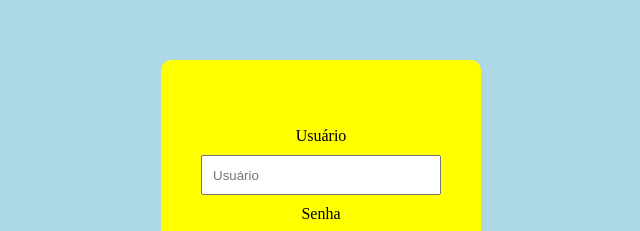
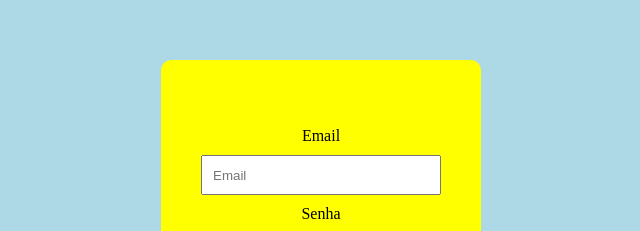
Before and after one commit to arycmn/Kenziehub, a React (Create React App) app: page /login in a window 1280 px wide. Shown: the part 180-411 px from the top of the page, without its empty margins (319-959 px from the left). Built offline with nearby package versions, Linux system fonts and the light colour scheme.

Commit message:
feat: login is functional and saving to localStorage

```diff
--- a/src/pages/login/index.jsx
+++ b/src/pages/login/index.jsx
@@ -6,16 +6,22 @@ const Login = () => {
   const { register, handleSubmit, _watch, _errors } = useForm();
 
   const handleForm = (data) => {
-    console.log(data);
-    axios.get("/users").then((res) => console.log(res.data));
+    axios
+      .post("/sessions", { ...data })
+      .then((res) => {
+        window.localStorage.setItem("authToken", res.data.token);
+        //props.setAuth(true)
+        //history.push("/users")
+      })
+      .catch((err) => console.log(err.response.data.message));
   };
 
   return (
     <>
       <PageLogin>
         <FormLogin onSubmit={handleSubmit(handleForm)}>
-          <InfoLog>Usuário</InfoLog>
-          <InputLog placeholder="Usuário" ref={register} name="user" />
+          <InfoLog>Email</InfoLog>
+          <InputLog placeholder="Email" ref={register} name="email" />
           <InfoLog>Senha</InfoLog>
           <InputLog placeholder="Senha" ref={register} name="password" />
           <ButtonLog type="submit">Entrar</ButtonLog>
```
